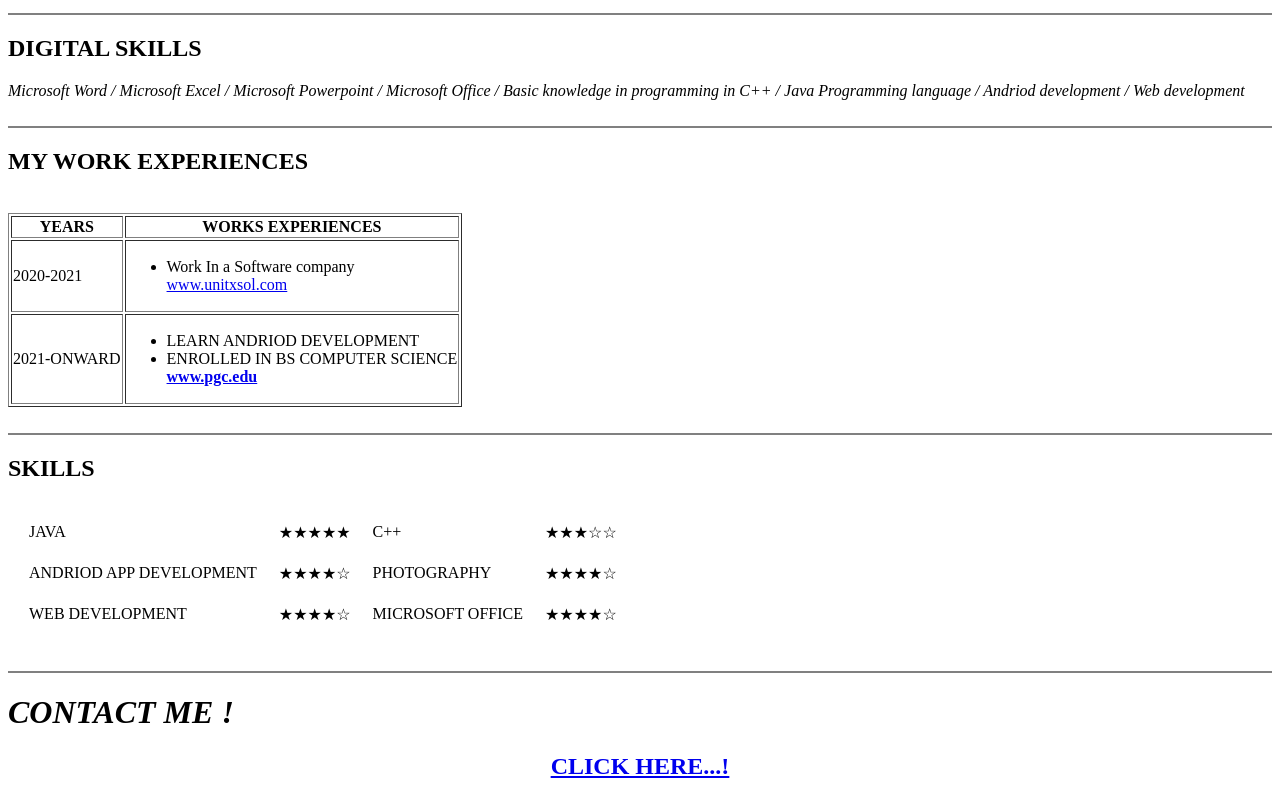
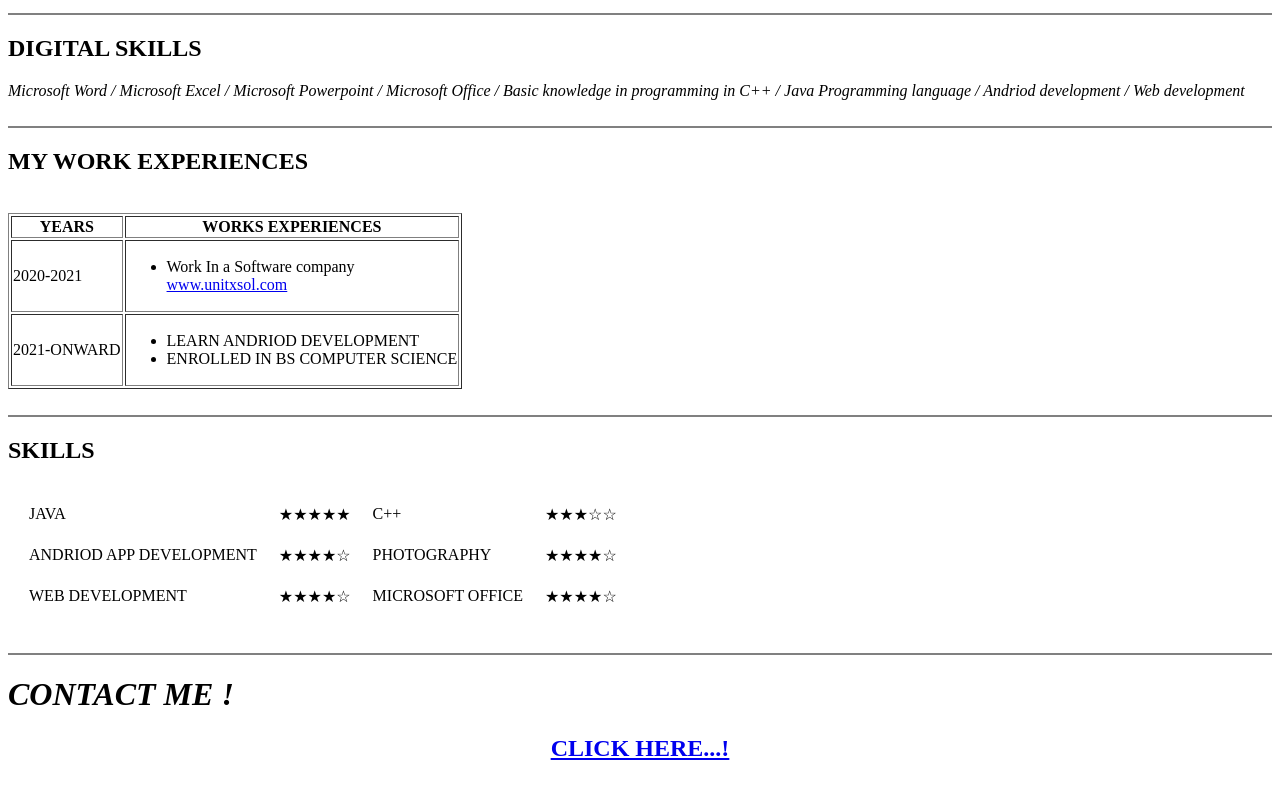
Before and after one commit to abdulhannan-01/cv, a plain HTML site: page index.html in a window 1280 px wide. Shown: the part 1277-2077 px from the top of the page. Drawn offline with Linux system fonts and the light colour scheme.

Commit message:
Update index.html

```diff
--- a/index.html
+++ b/index.html
@@ -133,7 +133,7 @@
             <li>
               <st>ENROLLED IN BS COMPUTER SCIENCE</st>
               <br>
-              <a href="https://www.pgc.edu/campus/gujranwala/" target="_blank"><strong>www.pgc.edu</strong></a>
+              <a
             </li>
           </ul>
         </td>
```
